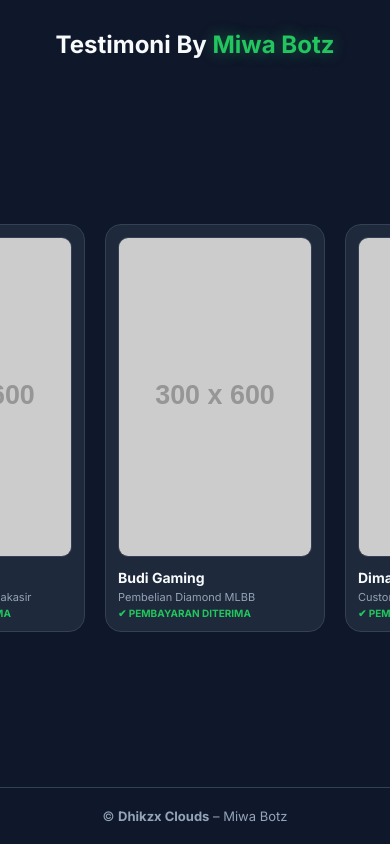
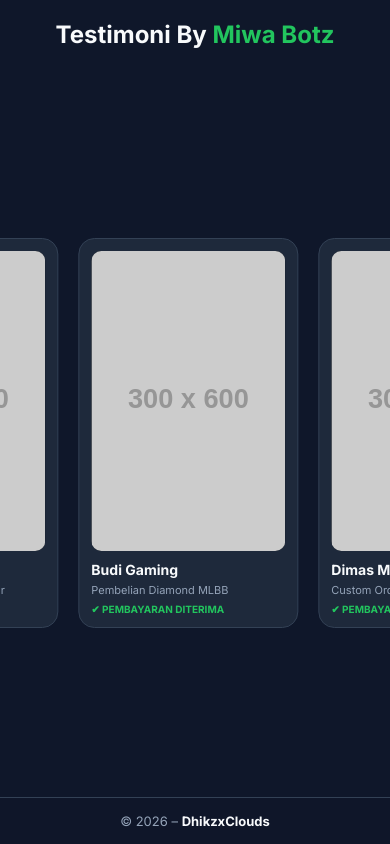
Before and after one commit to DimasMahardika24/Testimoni_Web, a plain HTML site: page index.html in a window 390 px wide. Drawn offline with Linux system fonts and the light colour scheme; placeholder pictures from the web are drawn by us.

Commit message:
Refactor index.html for better layout and styles
Refactor styles and structure for improved layout and responsiveness.

```diff
--- a/index.html
+++ b/index.html
@@ -5,7 +5,6 @@
     <meta name="viewport" content="width=device-width, initial-scale=1.0">
     <title>Testimoni - Miwa Botz</title>
     <link href="https://fonts.googleapis.com/css2?family=Inter:wght@400;600;700&display=swap" rel="stylesheet">
-
     <style>
         :root {
             --bg-main: #0f172a;
@@ -24,36 +23,34 @@
             color: var(--text-main);
             display: flex;
             flex-direction: column;
-            height: 100vh;
+            height: 100vh; /* Mengunci tinggi layar */
+            width: 100vw;
             overflow: hidden;
         }
 
-        header { padding: 30px 0 10px; text-align: center; }
-        header h1 { font-size: 1.5rem; }
-        header h1 span { color: var(--accent); text-shadow: 0 0 15px rgba(34, 197, 94, 0.4); }
+        /* Header */
+        header {
+            padding: 20px 0;
+            text-align: center;
+            flex-shrink: 0;
+        }
+        header h1 { font-size: 1.5rem; font-weight: 700; }
+        header h1 span { color: var(--accent); }
 
+        /* Area Utama */
         main {
-            flex: 1;
+            flex: 1; /* Mengambil sisa ruang agar footer terdorong ke bawah */
             display: flex;
             align-items: center;
-            /* Kita pakai overflow auto supaya bisa digeser manual */
-            overflow-x: auto;
-            overflow-y: hidden;
-            white-space: nowrap;
-            cursor: grab;
-            scroll-behavior: smooth;
-            -webkit-overflow-scrolling: touch;
+            overflow: hidden;
+            position: relative;
         }
 
-        /* Sembunyikan scrollbar tapi tetap bisa digeser */
-        main::-webkit-scrollbar { display: none; }
-        main { -ms-overflow-style: none; scrollbar-width: none; }
-
         .marquee-content {
-            display: inline-flex;
+            display: flex;
             gap: 20px;
-            padding: 0 50px;
-            animation: scroll 40s linear infinite;
+            padding: 0 20px;
+            animation: scroll 30s linear infinite;
         }
 
         .card {
@@ -62,34 +59,44 @@
             border-radius: 16px;
             padding: 12px;
             width: 220px;
+            flex-shrink: 0;
             display: flex;
             flex-direction: column;
             gap: 10px;
-            flex-shrink: 0; /* Penting biar kartu ngga gepeng */
-            white-space: normal; /* Balikin teks biar ngga satu baris */
         }
 
         .card img {
             width: 100%;
-            height: 320px;
+            height: 300px; /* Portrait tinggi ke bawah */
             border-radius: 10px;
             object-fit: cover;
-            border: 1px solid var(--border);
-            pointer-events: none; /* Biar ngga keganggu pas drag */
+            background: #0b0e11;
         }
 
-        .details b { font-size: 14px; color: var(--text-main); }
-        .details span { font-size: 11px; color: var(--text-dim); display: block; margin: 3px 0; }
-        .status-badge { font-size: 10px; font-weight: 700; color: var(--accent); display: flex; align-items: center; gap: 5px; }
+        .details b { font-size: 14px; display: block; }
+        .details span { font-size: 11px; color: var(--text-dim); }
+        .status-badge { font-size: 10px; font-weight: bold; color: var(--accent); margin-top: 5px; }
 
-        footer { padding: 20px; text-align: center; border-top: 1px solid var(--border); color: var(--text-dim); font-size: 13px; }
+        /* Footer Fixed di Bawah */
+        footer {
+            padding: 15px;
+            text-align: center;
+            background: rgba(15, 23, 42, 0.95);
+            border-top: 1px solid var(--border);
+            color: var(--text-dim);
+            font-size: 13px;
+            flex-shrink: 0; /* Mencegah footer gepeng */
+            z-index: 10;
+        }
+
+        footer b { color: var(--text-main); }
 
         @keyframes scroll {
             0% { transform: translateX(0); }
             100% { transform: translateX(-50%); }
         }
 
-        /* Berhenti pas di-hover atau ditarik */
+        /* Hover Pause */
         main:hover .marquee-content { animation-play-state: paused; }
     </style>
 </head>
@@ -99,24 +106,22 @@
         <h1>Testimoni By <span>Miwa Botz</span></h1>
     </header>
 
-    <main id="scroll-container">
+    <main>
         <div class="marquee-content" id="marquee-list"></div>
     </main>
 
     <footer>
-        © <b>Dhikzx Clouds</b> – Miwa Botz
+        © 2026 – <b>DhikzxClouds</b>
     </footer>
 
     <script type="module">
         import { testimoniData } from './js/data.js';
-
         const listContainer = document.getElementById('marquee-list');
-        const scrollContainer = document.getElementById('scroll-container');
 
         function createCard(data) {
             return `
                 <div class="card">
-                    <img src="${data.gambar}" alt="Testimoni" onerror="this.src='https://via.placeholder.com/300x600/334155/ffffff?text=Image+Error'">
+                    <img src="${data.gambar}" alt="Struk" onerror="this.src='https://via.placeholder.com/300x600/1e293b/ffffff?text=Image+NotFound'">
                     <div class="details">
                         <b>${data.nama}</b>
                         <span>${data.deskripsi}</span>
@@ -126,29 +131,8 @@
             `;
         }
 
-        // Duplikasi konten 4x biar panjang banget dan animasinya ngga putus
         const htmlContent = testimoniData.map(item => createCard(item)).join('');
-        listContainer.innerHTML = htmlContent + htmlContent + htmlContent + htmlContent;
-
-        // --- Logic Geser Manual ---
-        let isDown = false;
-        let startX;
-        let scrollLeft;
-
-        scrollContainer.addEventListener('mousedown', (e) => {
-            isDown = true;
-            startX = e.pageX - scrollContainer.offsetLeft;
-            scrollLeft = scrollContainer.scrollLeft;
-        });
-        scrollContainer.addEventListener('mouseleave', () => isDown = false);
-        scrollContainer.addEventListener('mouseup', () => isDown = false);
-        scrollContainer.addEventListener('mousemove', (e) => {
-            if(!isDown) return;
-            e.preventDefault();
-            const x = e.pageX - scrollContainer.offsetLeft;
-            const walk = (x - startX) * 2;
-            scrollContainer.scrollLeft = scrollLeft - walk;
-        });
+        listContainer.innerHTML = htmlContent + htmlContent + htmlContent; // Triple biar panjang
     </script>
 </body>
 </html>
```
